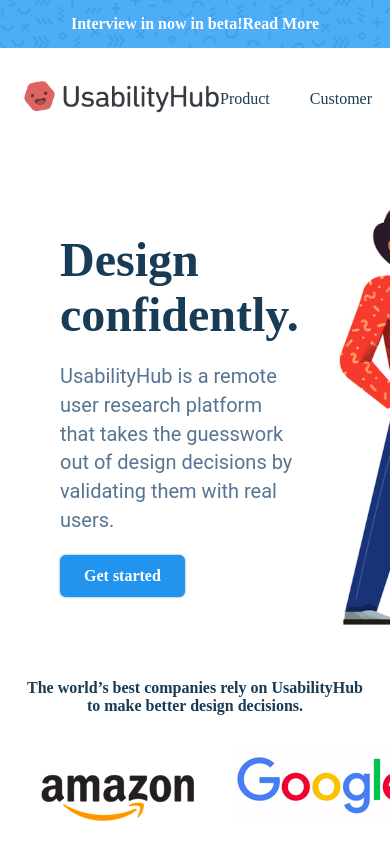
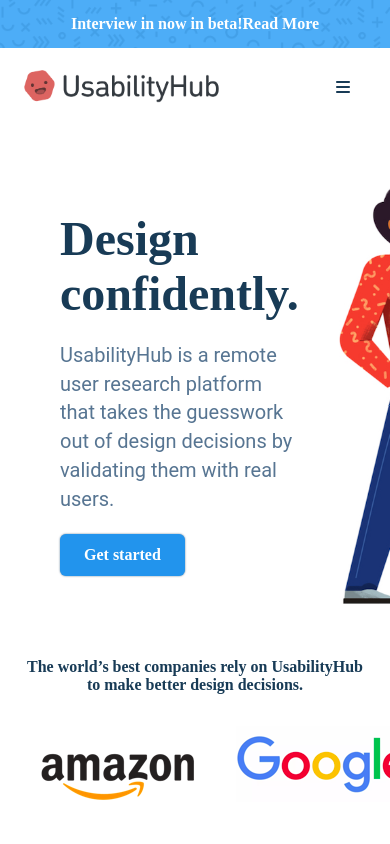
Before and after one commit to ashalam1/UsabilityHub-Clone, a plain HTML site: page index.html in a window 390 px wide. Shown: the top 844 px of the page. Drawn offline with Linux system fonts and the light colour scheme.

Commit message:
modified index.html and added phone.css

```diff
--- a/index.html
+++ b/index.html
@@ -6,6 +6,7 @@
     <meta name="viewport" content="width=device-width, initial-scale=1.0">
     <title>My website</title>
     <link rel="stylesheet" href="style.css">
+    <link rel="stylesheet" href="phone.css">
 </head>
 
 <body>
@@ -31,6 +32,7 @@
                     <li><a href="#" class="hover-links primary-button ">Sign up</a></li>
                 </ul>
             </div>
+            <a href="#" class="nav-toggle hover-links "><i class="fa-solid fa-bars"></i></a>
         </div>
     </nav>
     <!-- Header section -->
--- /dev/null
+++ b/phone.css
@@ -0,0 +1,9 @@
+@media screen and (max-width:991px) {
+    .nav-toggle {
+        display: block;
+        margin-right: 20px;
+    }
+    .nav-links{
+        display: none;
+    }
+}
--- a/style.css
+++ b/style.css
@@ -128,7 +128,9 @@ a {
     justify-content: end;
     gap: 40px;
 }
-
+.nav-toggle{
+    display: none;
+}
 /* header section */
 header {
     padding: 50px var(--padding-inline-section) 0;
```
